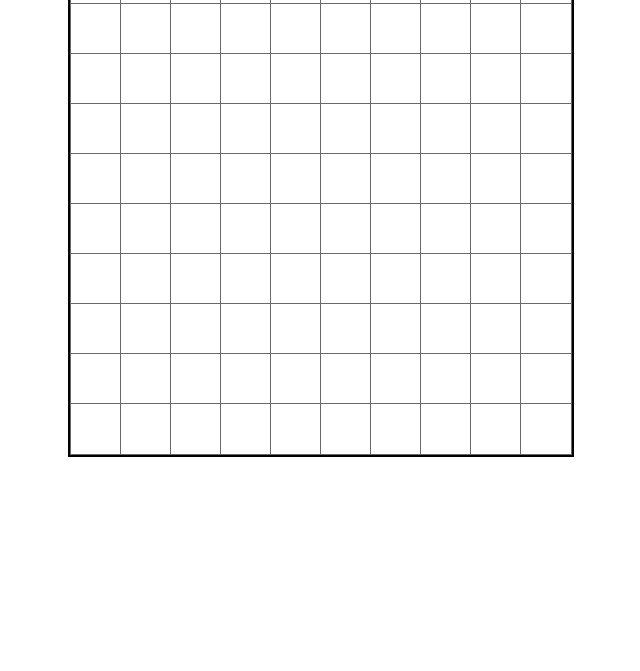
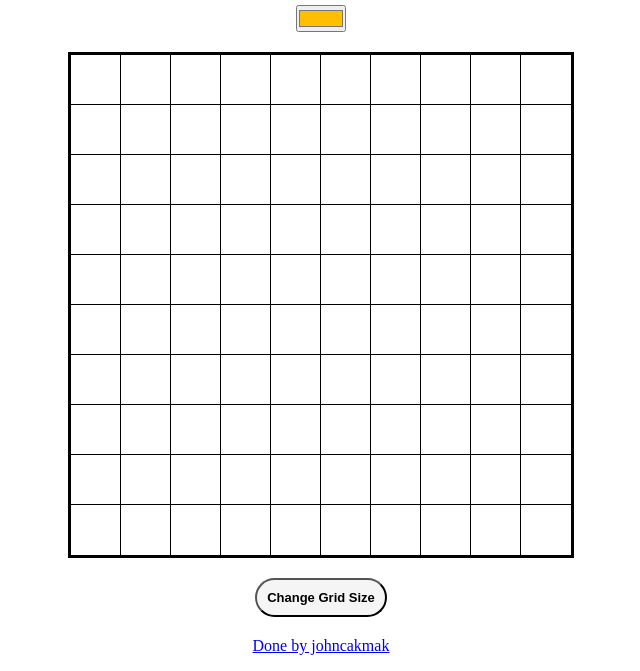
Before and after one commit to ismailcakmak/odin-projects, a plain HTML site: page odin-sketch-pad/index.html in a window 1280 px wide. Shown: the part 129-800 px from the top of the page, without its empty margins (319-959 px from the left). Drawn offline with Linux system fonts and the light colour scheme.

Commit message:
added color picker and readme

```diff
--- a/odin-sketch-pad/index.html
+++ b/odin-sketch-pad/index.html
@@ -8,6 +8,14 @@
     <script src="./script.js" defer></script>
 </head>
 <body>
-    <div class="container"></div>
+    <div class="program">
+        <div class="title">Relax Ped - Draw Freely</div>
+        <input class="color-picker" type="color" value="#FFBF00" />
+        <div class="container"></div>
+        <div>
+            <button class="btn">Change Grid Size</button>
+        </div>
+        <a href="https://github.com/ismailcakmak/odin-projects/tree/main/odin-sketch-pad">Done by johncakmak</a>
+    </div>
 </body>
 </html>
--- a/odin-sketch-pad/script.js
+++ b/odin-sketch-pad/script.js
@@ -1,7 +1,7 @@
 
-function createGrid(container, tileNumbySide, tileDimension) {
+function createGrid(container, gridSize, tileDimension) {
 
-    for(let i=0; i<Math.pow(tileNumbySide,2); i++) {
+    for(let i=0; i<Math.pow(gridSize,2); i++) {
         const tile = document.createElement("div");
 
         tile.classList.add("tile");
@@ -12,38 +12,82 @@ function createGrid(container, tileNumbySide, tileDimension) {
     }
 }
 
-
 function applyHoveringEffect(container, hoveringEffect){
 
     const tileList = container.querySelectorAll("div");
 
     tileList.forEach((tile)=>{
-        tile.addEventListener("mouseover", () => {hoveringEffect(tile);
-        });
+        tile.addEventListener("mouseover",(event)=>{hoveringEffect(tile)});
     });
 }
 
 function hoveringEffect(tile){
-    tile.classList.add("hovered-tile");
+    //tile.classList.add("hovered-tile");
+    updateColor(tile,tileColor);
 }
 
-function calculateTileDim(totalGridwidht,tileNumbySide, gapBtwTiles) {
-    let onetileWidht = totalGridwidht/tileNumbySide;
+function calculateTileDim(totalGridwidht,gridSize, gapBtwTiles) {
+    let onetileWidht = totalGridwidht/gridSize;
     return onetileWidht
 }
 
+function cleanGrid(container){
+    while (container.firstChild) {
+        container.removeChild(container.firstChild);
+    }
+}
+
+function renderGrid(container, totalGridwidht, gridSize){
+
+    let tileDimension = calculateTileDim(totalGridwidht, gridSize);
+
+    cleanGrid(container);
+    createGrid(container, gridSize, tileDimension);
+    applyHoveringEffect(container, hoveringEffect);
+}
+
+
+function gridSizerCallback() {
+
+    let targetGridSize = 0;
+    do {
+        targetGridSize = Number(prompt("New grid size eg:16 = 16x16 (must be <100): ", "16"));
+    } while (targetGridSize>100 || targetGridSize<0);
+
+    renderGrid(container,totalGridwidht, targetGridSize);
+}
+
+
+function colorUpdaterCallback(event) {
+    tileColor = event.target.value;
+}
+
+function updateColor(element, color){
+    element.style.backgroundColor = `${color}`;
+}
+
+
+let tileColor = "#FFBF00"; //fav color of Elif
+
+/** parameters */
+const totalGridwidht = 500;
+const gridSize = 10; //this means there will be 16x16 of grid
+
+
+/** main container that grid will be created in */
+const container = document.querySelector(".container");
+const btn = document.querySelector(".btn");
+const colorPicker = document.querySelector(".color-picker");
+
 
 function main() {
+    /** event listeners */
+    btn.addEventListener("click", gridSizerCallback);
 
-    const totalGridwidht = 500;
-    const tileNumbySide = 10; //this means there will be 16x16 of grid
+    colorPicker.value = tileColor;
+    colorPicker.addEventListener("input", colorUpdaterCallback);
 
-
-    const container = document.querySelector(".container");
-    const tileDimension = calculateTileDim(totalGridwidht, tileNumbySide);
-    createGrid(container, tileNumbySide, tileDimension);
-    applyHoveringEffect(container, hoveringEffect);
-
+    renderGrid(container, totalGridwidht, gridSize);
 }
 
 main();
--- a/odin-sketch-pad/styles.css
+++ b/odin-sketch-pad/styles.css
@@ -21,9 +21,26 @@ body {
     height: 28.43px;
     width: 28.43px;
     background-color: white;
-    outline: 0.5px solid dimgray;
+    outline: 0.5px solid black;
 }
 
-.hovered-tile {
-    background-color: orange;
+.program {
+    display: flex;
+    flex-direction: column;
+    justify-content: center;
+    align-items: center;
+    gap: 20px;
 }
+
+.btn{
+    padding: 10px;
+    background-color: whitesmoke;
+    border-radius: 100px;
+    font-size: small;
+    font-weight: bold;
+}
+
+
+.title{
+    font-size: 30px;
+}
```
Also changed, not shown: README.md (added).
